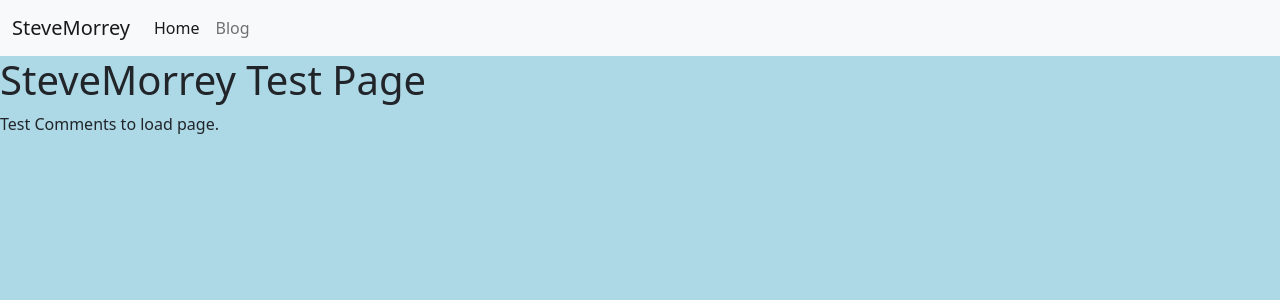
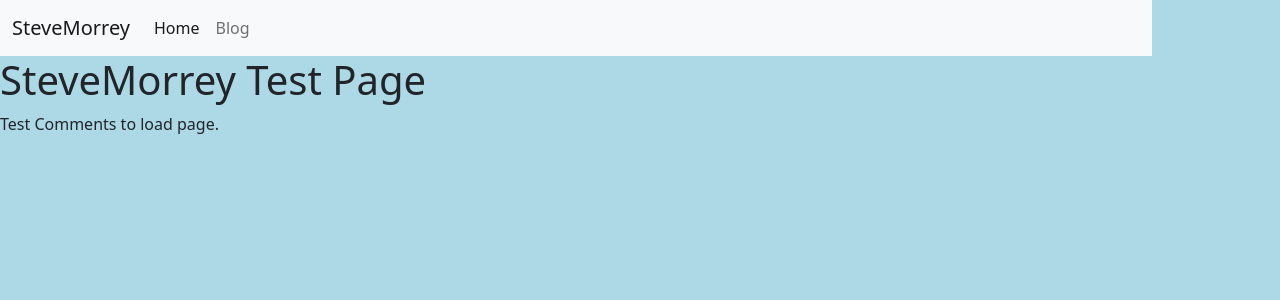
Before and after one commit to stevemorrey/stevemorrey.github.io, a Jekyll site: the page built from index.md, in a window 1280 px wide. Shown: the top 300 px of the page. Built offline with Jekyll 4.4.1, drawn with Linux system fonts in a browser that asks for light colours.

Commit message:
Update main.css

```diff
--- a/assets/css/main.css
+++ b/assets/css/main.css
@@ -1,3 +1,4 @@
 body {
   background-color: lightblue;
+  width: 90%;
 }
```
